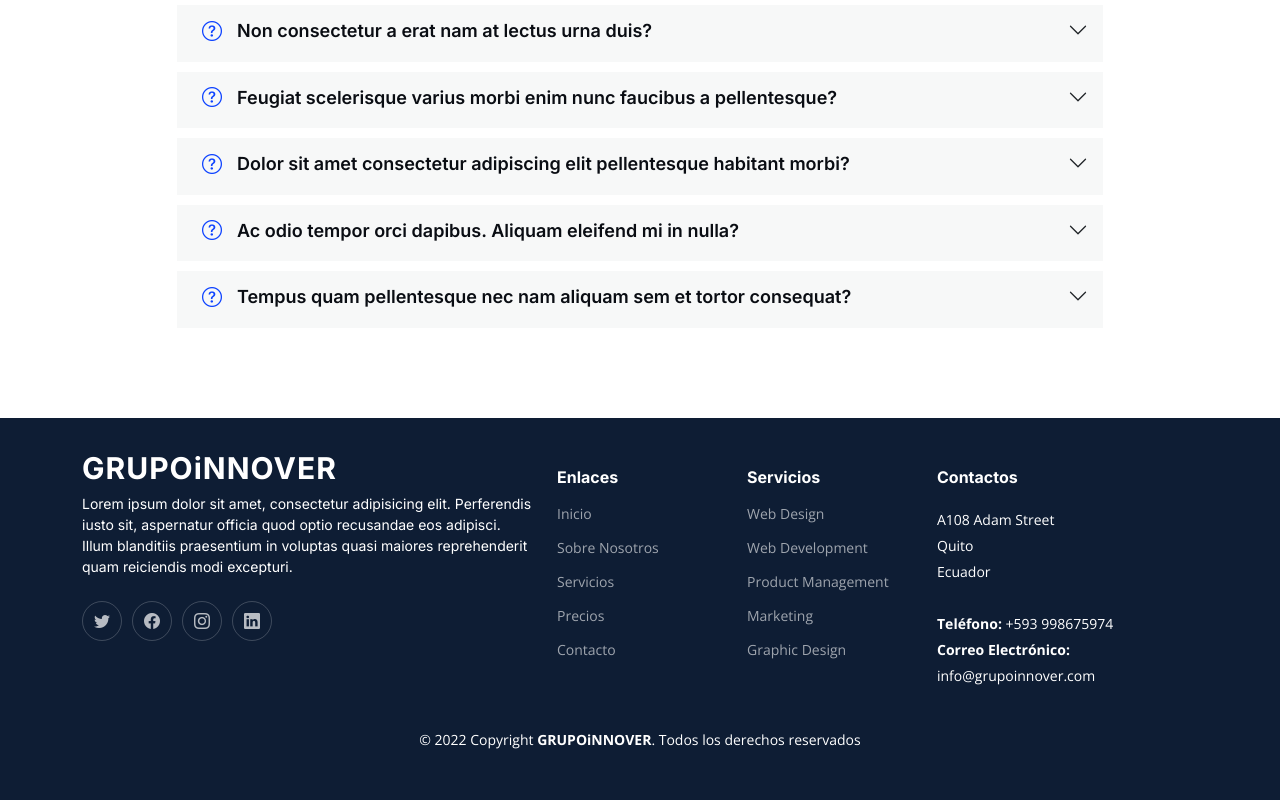
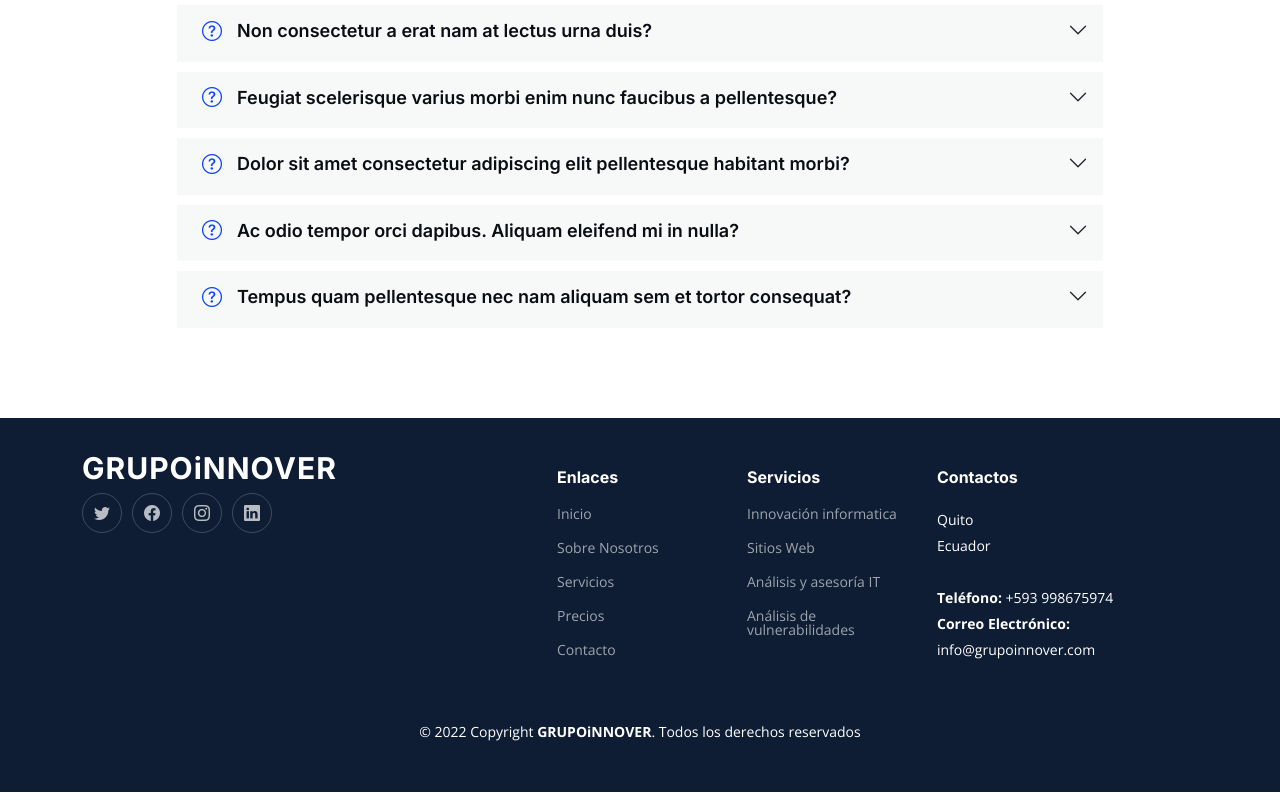
Before and after one commit to josue-grupoinnover/WebSite, a plain HTML site: page services.html in a window 1280 px wide. Shown: the part 4734-5534 px from the top of the page. Drawn offline with nearby package versions, Linux system fonts and the light colour scheme.

Commit message:
Eliminación de datos innecesarios en el Footer

```diff
--- a/services.html
+++ b/services.html
@@ -484,9 +484,6 @@
           <a href="index.html" class="logo d-flex align-items-center">
             <span>GRUPOiNNOVER</span>
           </a>
-          <p>
-            Lorem ipsum dolor sit amet, consectetur adipisicing elit. Perferendis iusto sit, aspernatur officia quod optio recusandae eos adipisci. Illum blanditiis praesentium in voluptas quasi maiores reprehenderit quam reiciendis modi excepturi.
-          </p>
           <div class="social-links d-flex mt-4">
             <a href="#" class="twitter"><i class="bi bi-twitter"></i></a>
             <a href="#" class="facebook"><i class="bi bi-facebook"></i></a>
@@ -503,18 +500,16 @@
             <li><a href="#">Servicios</a></li>
             <li><a href="#">Precios</a></li>
             <li><a href="#">Contacto</a></li>
-
           </ul>
         </div>
 
         <div class="col-lg-2 col-6 footer-links">
           <h4>Servicios</h4>
           <ul>
-            <li><a href="#">Web Design</a></li>
-            <li><a href="#">Web Development</a></li>
-            <li><a href="#">Product Management</a></li>
-            <li><a href="#">Marketing</a></li>
-            <li><a href="#">Graphic Design</a></li>
+            <li><a href="#">Innovación informatica</a></li>
+            <li><a href="#">Sitios Web</a></li>
+            <li><a href="#">Análisis y asesoría IT</a></li>
+            <li><a href="#">Análisis de vulnerabilidades</a></li>
           </ul>
         </div>
 
@@ -523,7 +518,6 @@
         >
           <h4>Contactos</h4>
           <p>
-             A108 Adam Street <br />
             Quito<br />
             Ecuador <br /><br />
             <strong>Teléfono:</strong> +593 998675974
```
Also changed, not shown: about.html (+0 -5 lines), contact.html (+1 -6 lines), get-a-quote.html (+0 -5 lines), pricing.html (+0 -5 lines), sample-inner-page.html (+0 -5 lines), service-details.html (+0 -5 lines).
